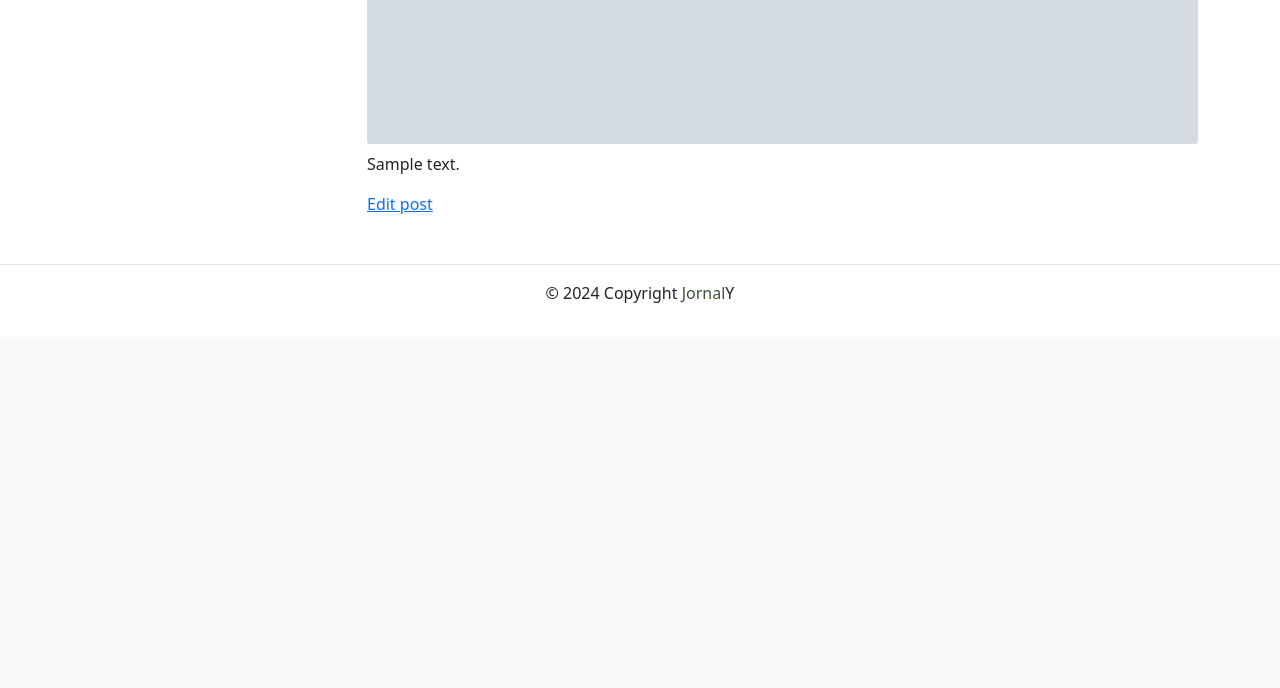
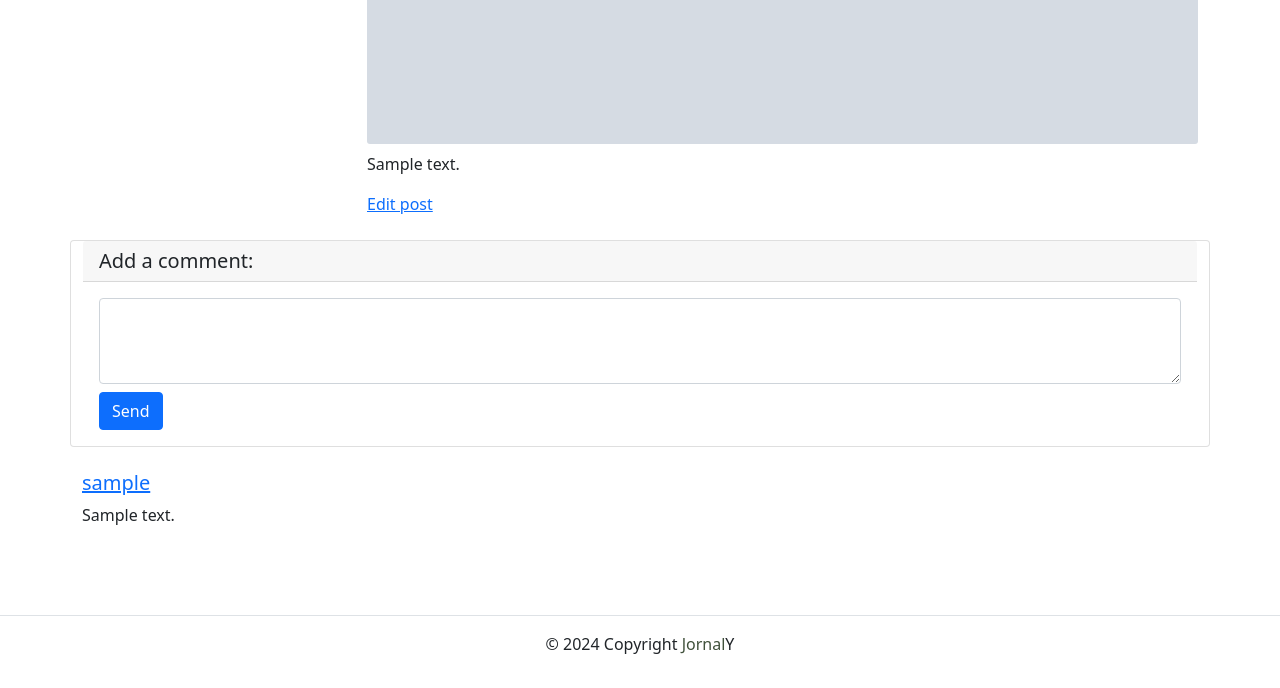
Before and after one commit to dev-lymar/JornalY, a Django app: page /posts/1/ in a window 1280 px wide. Shown: the part 591-1279 px from the top of the page. Before the commit the page ends 894 px from the top, so only its background shows below. Run offline with Django 5.2, Linux system fonts and the light colour scheme; a user stored in the database is signed in; tables that the repository leaves empty hold one stand-in row (values such as "Sample post"); grey boxes marked "Sample" are stand-in pictures; parts of the project's set-up code (start-up, migrations or seed data) failed here and were passed over; some libraries are stand-ins or nearby versions.

Commit message:
Added view add comment, url, fixed post detail view to display comments, edited templates, fix user filter

```diff
--- a/core/templatetags/user_filters.py
+++ b/core/templatetags/user_filters.py
@@ -3,6 +3,12 @@ from django import template
 register = template.Library()
 
 
-@register.filter
+@register.filter(name='addclass')
 def addclass(field, css):
-    return field.as_widget(attrs={'class': css})
+    classes, attrs = css.split('&')
+    attrs = attrs.strip().split()
+    class_dict = {'class': classes.strip()}
+    for attr in attrs:
+        key, value = attr.split('=')
+        class_dict[key.strip()] = value.strip()
+    return field.as_widget(attrs=class_dict)
--- a/posts/urls.py
+++ b/posts/urls.py
@@ -1,5 +1,5 @@
 from django.urls import path
-from .views import index, profile, post_detail, group_posts, PostCreateView, PostEditView
+from .views import index, profile, post_detail, group_posts, add_comment, PostCreateView, PostEditView
 
 app_name = 'posts'
 
@@ -9,5 +9,6 @@ urlpatterns = [
     path('create/', PostCreateView.as_view(), name='post_create'),
     path('posts/<int:pk>/edit/', PostEditView.as_view(), name='post_edit'),
     path('posts/<int:post_id>/', post_detail, name='post_detail'),
+    path('posts/<int:post_id>/comment/', add_comment, name='add_comment'),
     path('group/<slug:slug>/', group_posts, name='group_list'),
 ]
--- a/posts/views.py
+++ b/posts/views.py
@@ -5,8 +5,8 @@ from django.views.generic import CreateView, UpdateView
 from django.contrib.auth.mixins import LoginRequiredMixin
 from django.urls import reverse_lazy
 from django.shortcuts import redirect
-from .forms import PostForm
-from .models import Post, Group
+from .forms import PostForm, CommentForm
+from .models import Post, Group, Comment
 
 User = get_user_model()
 
@@ -90,12 +90,28 @@ class PostEditView(UpdateView):
 def post_detail(request, post_id):
     post = get_object_or_404(Post, id=post_id)
     count_author_posts = Post.objects.filter(author=post.author).count()
+    comments = Comment.objects.filter(post=post).order_by('-created')
+    form = CommentForm()
 
     context = {
         'post': post,
         'count_author_posts': count_author_posts,
+        'comments': comments,
+        'form': form,
     }
     return render(request, 'posts/post_detail.html', context=context)
+
+
+def add_comment(request, post_id):
+    post = get_object_or_404(Post, id=post_id)
+    form = CommentForm(request.POST or None)
+    if form.is_valid():
+        comment = form.save(commit=False)
+        comment.author = request.user
+        comment.post = post
+        comment.save()
+        return redirect('posts:post_detail', post_id=post_id)
+    return render(request, 'posts/post_detail.html', {'post': post, 'form': form})
 
 
 def group_posts(request, slug):
--- a/templates/posts/group_list.html
+++ b/templates/posts/group_list.html
@@ -21,7 +21,9 @@
               </ul>
             <p>{{ post.text }}</p>
             </article>
-          <hr>
+            {% if not forloop.last %}
+              <hr>
+            {% endif %}
           {% endfor %}
 
       {% include 'includes/paginator.html' %}
--- a/templates/posts/post_detail.html
+++ b/templates/posts/post_detail.html
@@ -1,5 +1,6 @@
 {% extends 'base.html' %}
 {% load thumbnail %}
+{% load user_filters %}
 
 {% block title %}
   Post {{ post.text|slice:":30" }}
@@ -44,6 +45,34 @@
           </p>
           <a href="{% url 'posts:post_edit' pk=post.pk %}">Edit post</a>
       </article>
+      {% if user.is_authenticated %}
+      <div class="card my-4">
+        <h5 class="card-header">Add a comment:</h5>
+        <div class="card-body">
+          <form method="post" action="{% url 'posts:add_comment' post.id %}">
+            {% csrf_token %}
+            <div class="form-group mb-2" >
+              {{ form.text|addclass:"form-control & rows=3" }}
+            </div>
+            <button type="submit" class="btn btn-primary">Send</button>
+          </form>
+        </div>
+      </div>
+    {% endif %}
+    {% for comment in comments %}
+      <div class="media mb-4">
+        <div class="media-body">
+          <h5 class="mt-0">
+            <a href="{% url 'posts:profile' comment.author.username %}">
+              {{ comment.author.username }}
+            </a>
+          </h5>
+            <p>
+             {{ comment.text }}
+            </p>
+          </div>
+        </div>
+    {% endfor %}
     </div>
   </div>
 </main>
```
